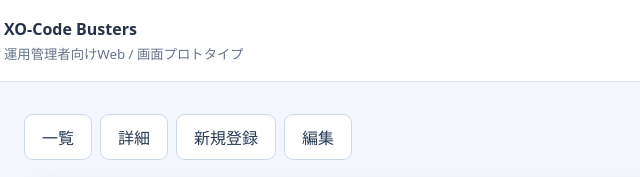
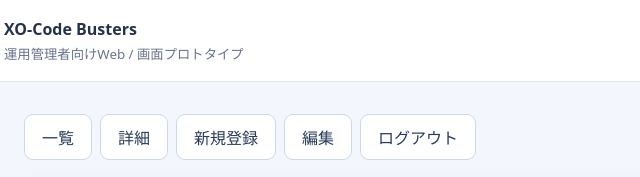
Before and after one commit to Sarajevo001/xo-code-busters, a website: page src/admin-client/index.html in a window 1280 px wide. Shown: the top 177 px of the page, 186-826 px from the left. Drawn offline with Linux system fonts and the light colour scheme.

Commit message:
feat(mock): add admin login and logout screen flow

```diff
--- a/src/admin-client/index.html
+++ b/src/admin-client/index.html
@@ -9,7 +9,7 @@
 <body>
 <header><div><strong>XO-Code Busters</strong><small>運用管理者向けWeb / 画面プロトタイプ</small></div><span class="tag">MOCK</span></header>
 <main>
-<nav aria-label="画面切替"><button data-view="list">一覧</button><button data-view="detail">詳細</button><button data-view="new">新規登録</button><button data-view="edit">編集</button></nav>
+<nav aria-label="画面切替"><button data-view="list">一覧</button><button data-view="detail">詳細</button><button data-view="new">新規登録</button><button data-view="edit">編集</button><button id="mock-logout" type="button">ログアウト</button></nav>
 <section id="screen" aria-live="polite"></section>
 </main>
 <footer>仮データのみで動作します。実際の認証・DB保存・API通信はありません。再読み込みで初期化されます。</footer>
```
